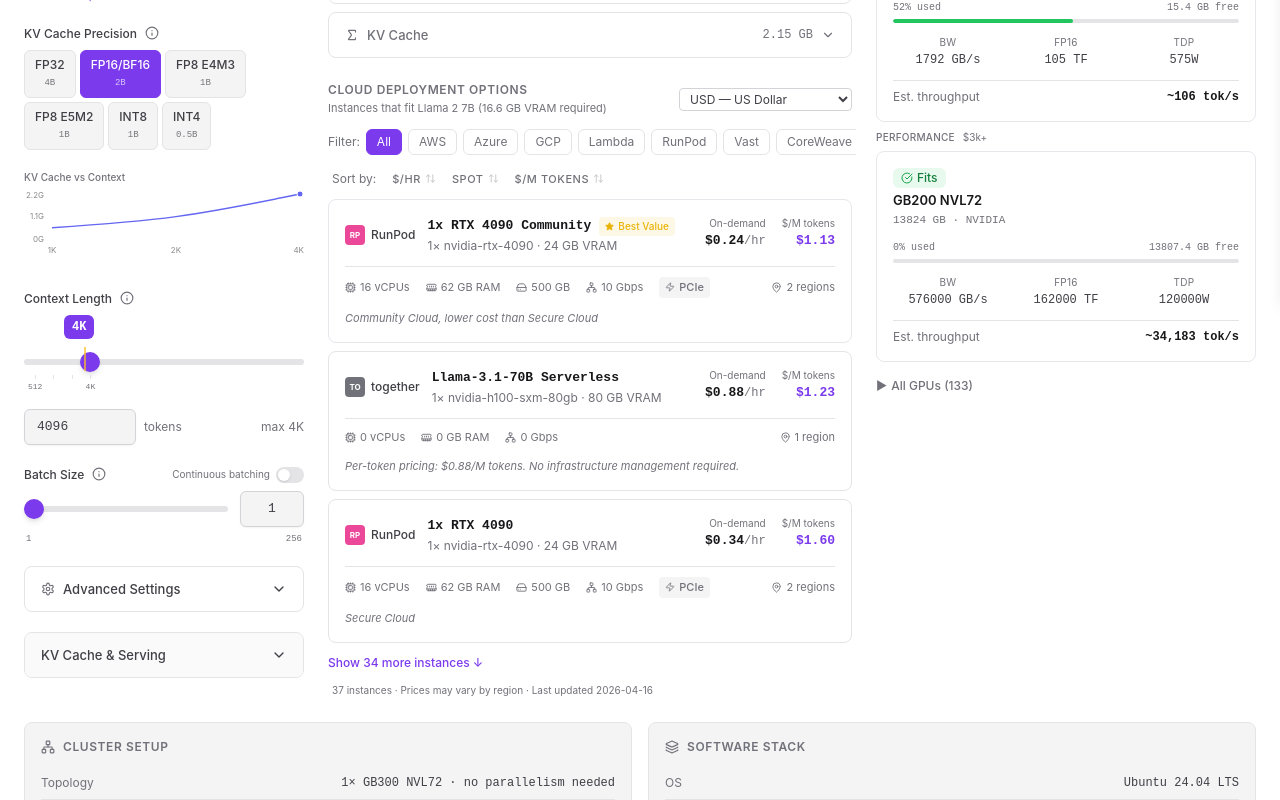
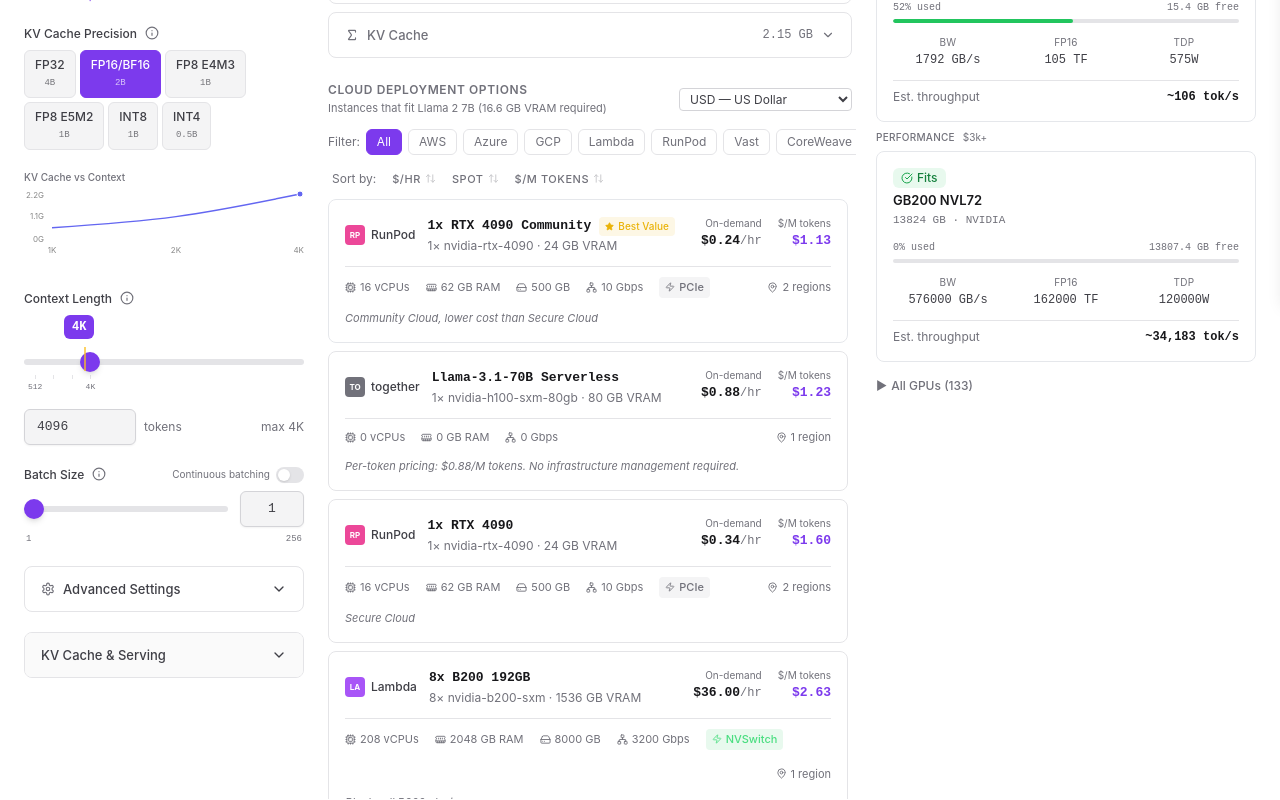
Before and after one commit to kkpkishan/llm-infra-planner, a React (Vite) app: page / in a window 1280 px wide. Shown: the part 500-1300 px from the top of the page. Built offline with nearby package versions, Linux system fonts and the light colour scheme.

Commit message:
feat: cloud instances always visible in scrollable container, no show more button

```diff
--- a/src/components/calculator/CloudTable.tsx
+++ b/src/components/calculator/CloudTable.tsx
@@ -70,7 +70,6 @@ export function CloudTable({ recommendations, className }: CloudTableProps) {
   const [sortKey, setSortKey] = React.useState<SortKey | null>(null);
   const [sortDir, setSortDir] = React.useState<SortDir>('asc');
   const [providerFilter, setProviderFilter] = React.useState('All');
-  const [showAll, setShowAll] = React.useState(false);
 
   const handleSort = (key: SortKey) => {
     if (sortKey === key) setSortDir(d => d === 'asc' ? 'desc' : 'asc');
@@ -130,34 +129,12 @@ export function CloudTable({ recommendations, className }: CloudTableProps) {
         <SortBtn label="$/M tokens" col="costPerMillionTokens" sortKey={sortKey} sortDir={sortDir} onSort={handleSort} ariaLabel="Sort by cost per million tokens" />
       </div>
 
-      {/* Cards */}
-      <div className="flex flex-col gap-2">
-        {sorted.slice(0, 3).map(rec => (
+      {/* Cards — top 3 always visible, rest scrollable */}
+      <div className="flex flex-col gap-2 max-h-[600px] overflow-y-auto pr-1">
+        {sorted.map(rec => (
           <CloudCard key={rec.instance.id} rec={rec} />
         ))}
       </div>
-
-      {/* Remaining cards in a scrollable container */}
-      {sorted.length > 3 && (
-        <>
-          {showAll && (
-            <div className="flex flex-col gap-2 max-h-[520px] overflow-y-auto pr-1">
-              {sorted.slice(3).map(rec => (
-                <CloudCard key={rec.instance.id} rec={rec} />
-              ))}
-            </div>
-          )}
-          <button
-            type="button"
-            onClick={() => setShowAll(v => !v)}
-            className="text-xs text-accent hover:text-accent/80 font-medium transition-colors text-left"
-          >
-            {showAll
-              ? 'Show less ↑'
-              : `Show ${sorted.length - 3} more instance${sorted.length - 3 !== 1 ? 's' : ''} ↓`}
-          </button>
-        </>
-      )}
 
       <p className="text-[10px] text-fg-muted px-1">
         {sorted.length} instance{sorted.length !== 1 ? 's' : ''} · Prices may vary by region · Last updated {sorted[0]?.instance.lastPriceUpdate ?? '—'}
```
